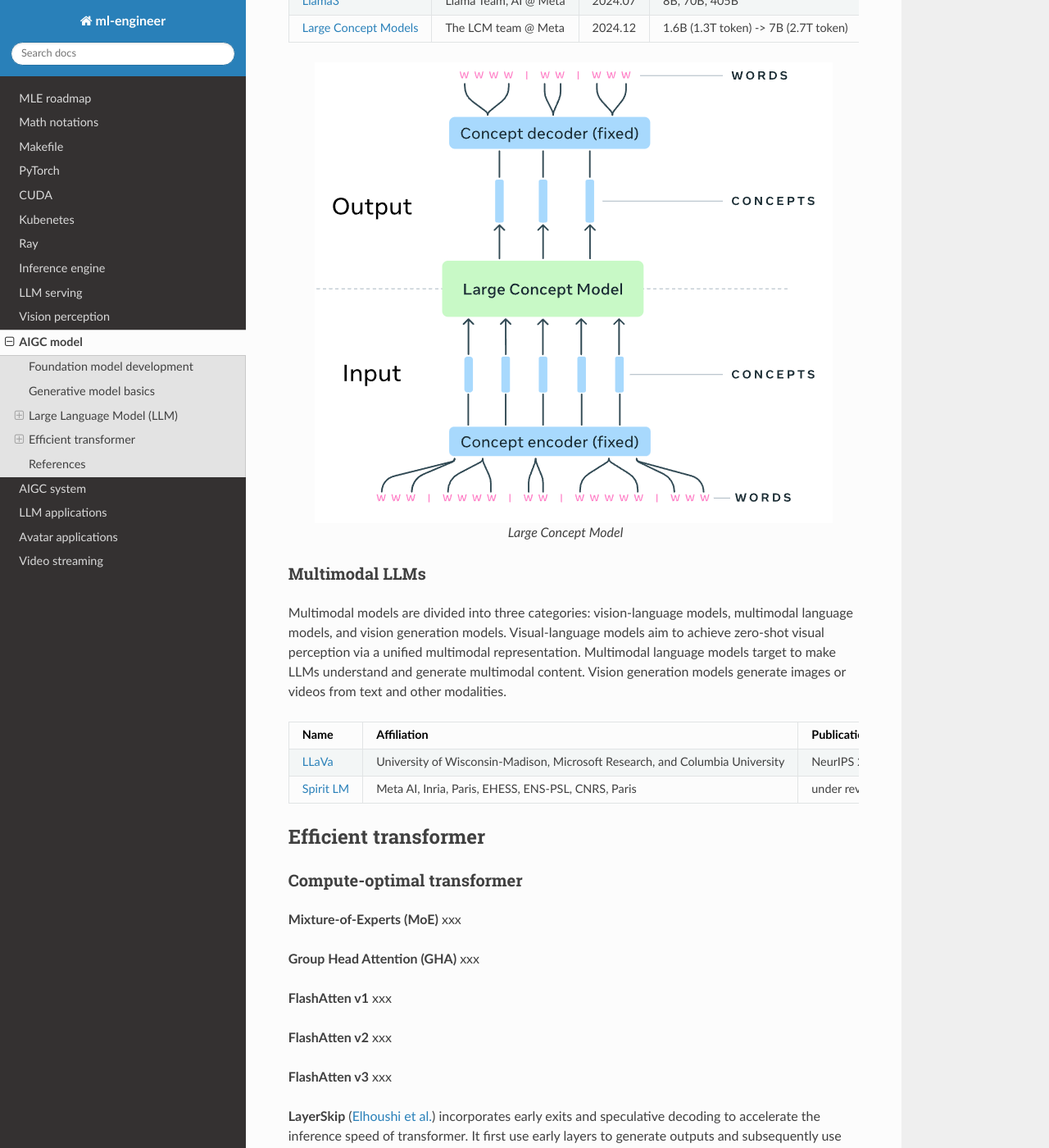
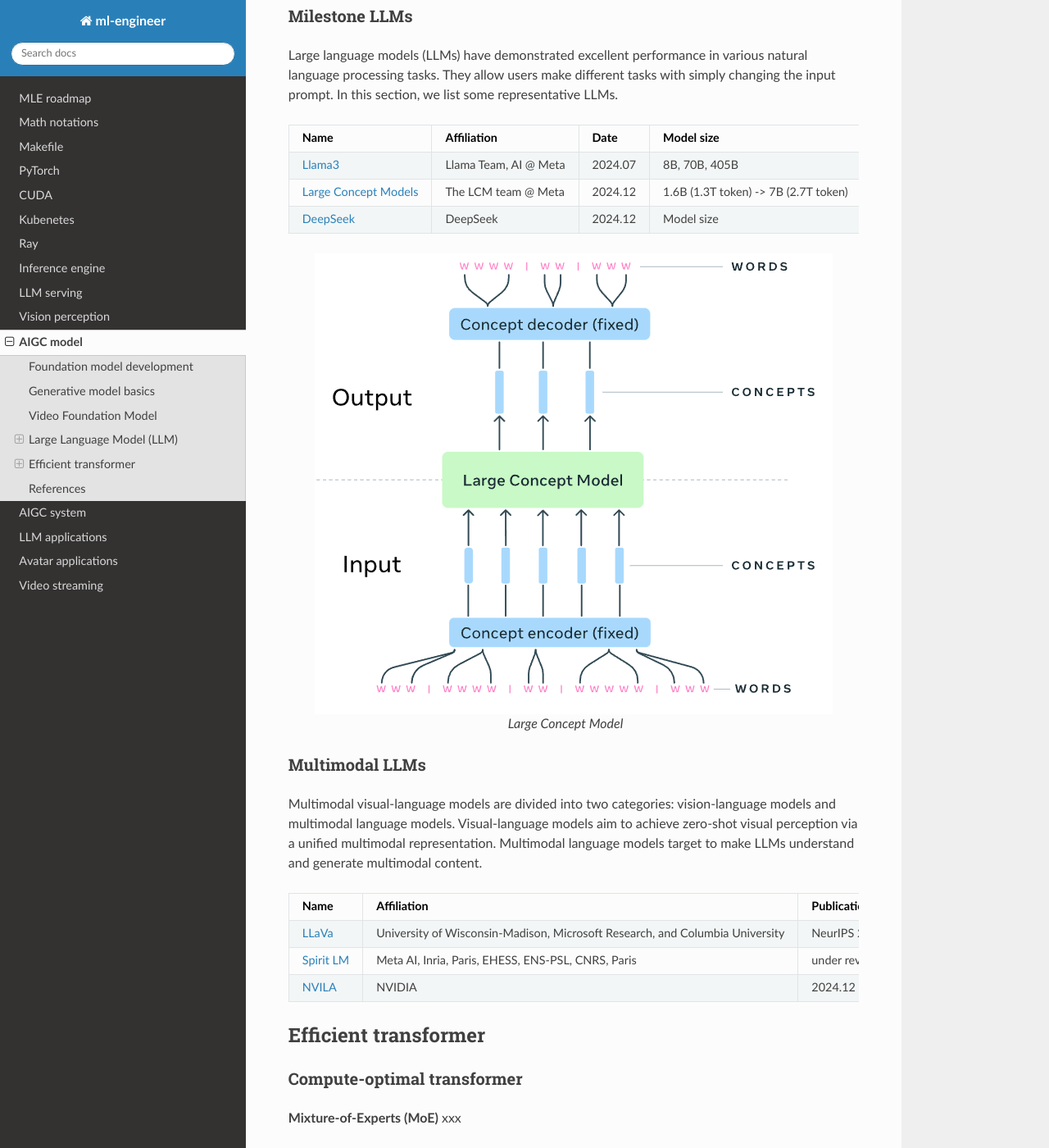
Before and after one commit to Jason-cs18/ml-engineer, a Sphinx documentation site: the page built from docs/source/aigc_model.rst, in a window 1280 px wide and 1400 px high, scrolled down 2735 px. Shown: the whole window at 82% size. Built offline with Sphinx 7.4.7 and the Read the Docs theme 3.1.0, drawn with Linux system fonts in a browser that asks for light colours; some of the changed text lies outside the part shown.

Commit message:
update aigc model

```diff
--- a/docs/source/aigc_model.rst
+++ b/docs/source/aigc_model.rst
@@ -49,6 +49,12 @@
 **Neural Radience Fields (NeRF)** WIP
 
 **3D Gaussian Splatting (3DGS)** WIP
+
+Video Foundation Model
+----------------------
+Video foundation models are a type of generative model that can generate videos. They are typically trained on large-scale video datasets and can be used for various applications such as video generation, video editing, and video synthesis.
+
+**Cosmos** `(NVIDIA Tech Report) <https://d1qx31qr3h6wln.cloudfront.net/publications/NVIDIA%20Cosmos_4.pdf>`_
 
 Large Language Model (LLM)
 ---------------------------
@@ -108,6 +114,15 @@
      -
      -
      - Multilingual support, multimodal support, sentence-to-sentence
+   * - `DeepSeek <https://arxiv.org/pdf/2412.19437>`_
+     - DeepSeek
+     - 2024.12
+     - Model size
+     - Model architecture
+     - Pre-training
+     - Post-training
+     - Inference
+     - Highlight
 
 .. figure:: ./images/lcm.png
    :align: center
@@ -118,7 +133,7 @@
 Multimodal LLMs
 ^^^^^^^^^^^^^^^^^^^^^^^^^
 
-Multimodal models are divided into three categories: vision-language models, multimodal language models, and vision generation models. Visual-language models aim to achieve zero-shot visual perception via a unified multimodal representation. Multimodal language models target to make LLMs understand and generate multimodal content. Vision generation models generate images or videos from text and other modalities.
+Multimodal visual-language models are divided into two categories: vision-language models and multimodal language models. Visual-language models aim to achieve zero-shot visual perception via a unified multimodal representation. Multimodal language models target to make LLMs understand and generate multimodal content.
 
 .. list-table::
    :header-rows: 1
@@ -144,6 +159,13 @@
      - multimodal encoder + Llama 2 + multimodal decoder
      - Next token prediction
      - Making LLM listen and speak
+   * - `NVILA <https://arxiv.org/pdf/2412.04468>`_
+     - NVIDIA
+     - 2024.12 arXiv preprint
+     - multimodal language models
+     - Model architecture
+     - Training strategy
+     - Highlight
 
 Efficient transformer
 ----------------------
```
